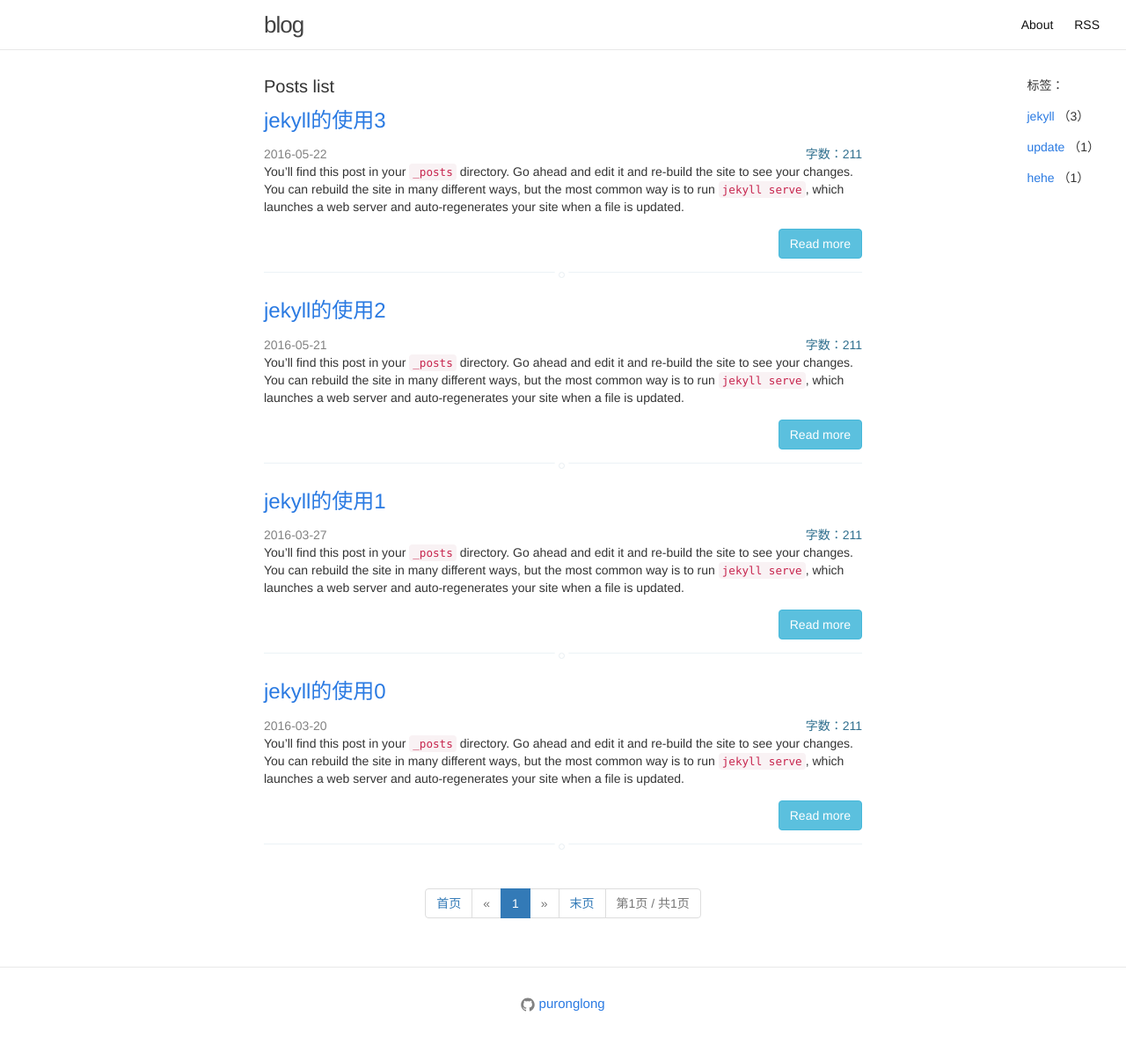
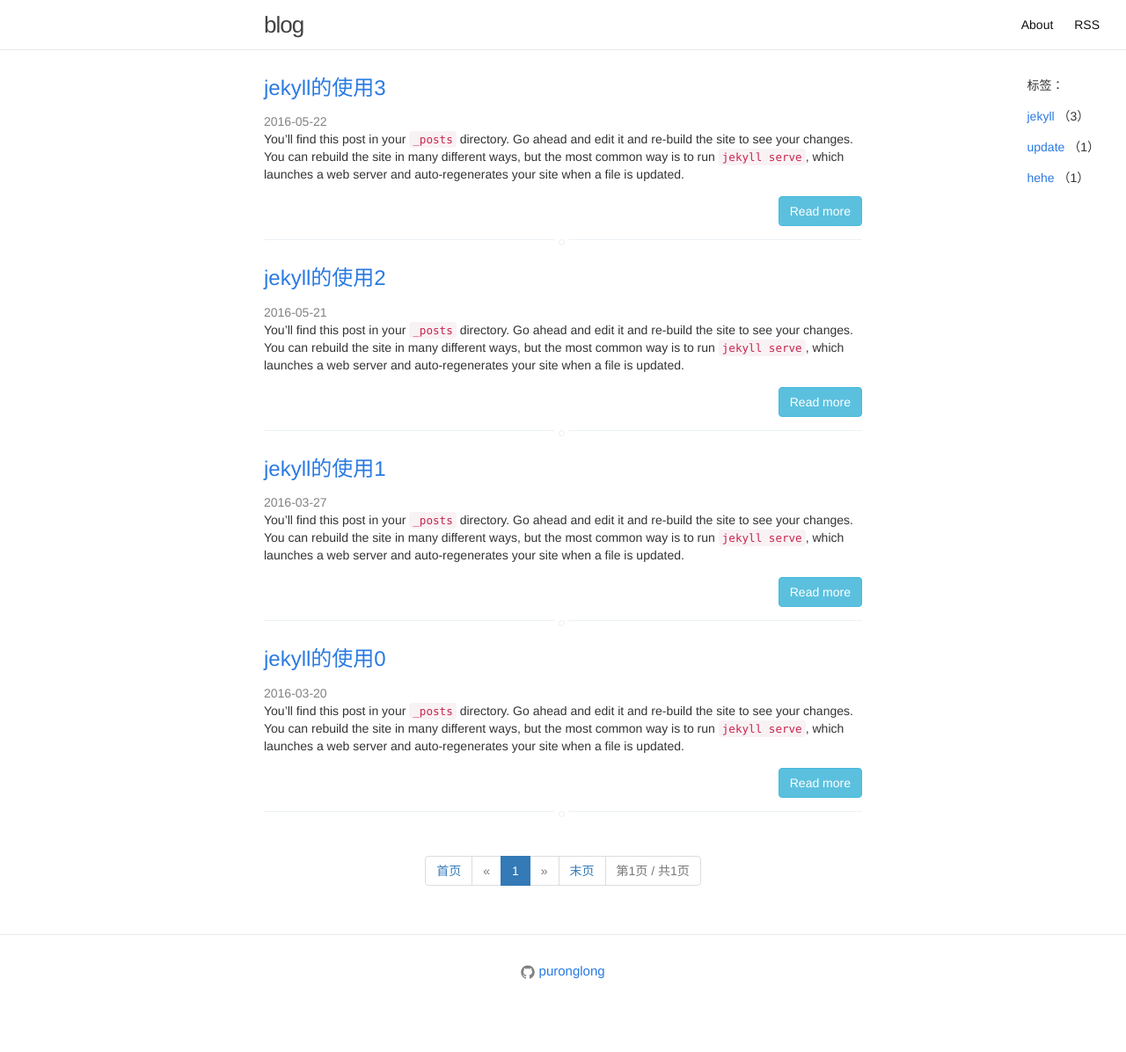
Before and after one commit to PuRonglong/jekyll-theme, a Jekyll site: the page built from index.html, in a window 1280 px wide. Shown: the whole page at 88% size. Built offline with Jekyll 4.4.1, drawn with Linux system fonts in a browser that asks for light colours; the list of posts is cut into pages by our own code; after the commit the page ends 1159 px from its top, so only the background shows below that.

Commit message:
delete number_of_words display

```diff
--- a/index.html
+++ b/index.html
@@ -3,7 +3,6 @@ layout: default
 ---
 
 <div class="home">
-	<h1 class="page-heading">Posts list</h1>
 	<!-- 文章列表，paginator.posts是每一个分页的文章 -->
 	<ul class="post-list">
 	{% for post in paginator.posts %}
@@ -12,7 +11,6 @@ layout: default
 				<a class="post-link" href="{{ post.url | prepend: site.baseurl }}">{{ post.title }}</a>
 			</h2>
 			<span class="post-meta">{{ post.date | date: "%Y-%m-%d" }}</span>
-			<span class="text-info pull-right">字数：{{ page.content | number_of_words }}</span>
 			{% if post.content contains '<!-- more -->' %}
 				{{ post.content | split:'<!-- more -->' | first %}}
 				<p class="readmore-p"><a class="btn btn-info" href="{{ post.url }}">Read more</a></p>
```
